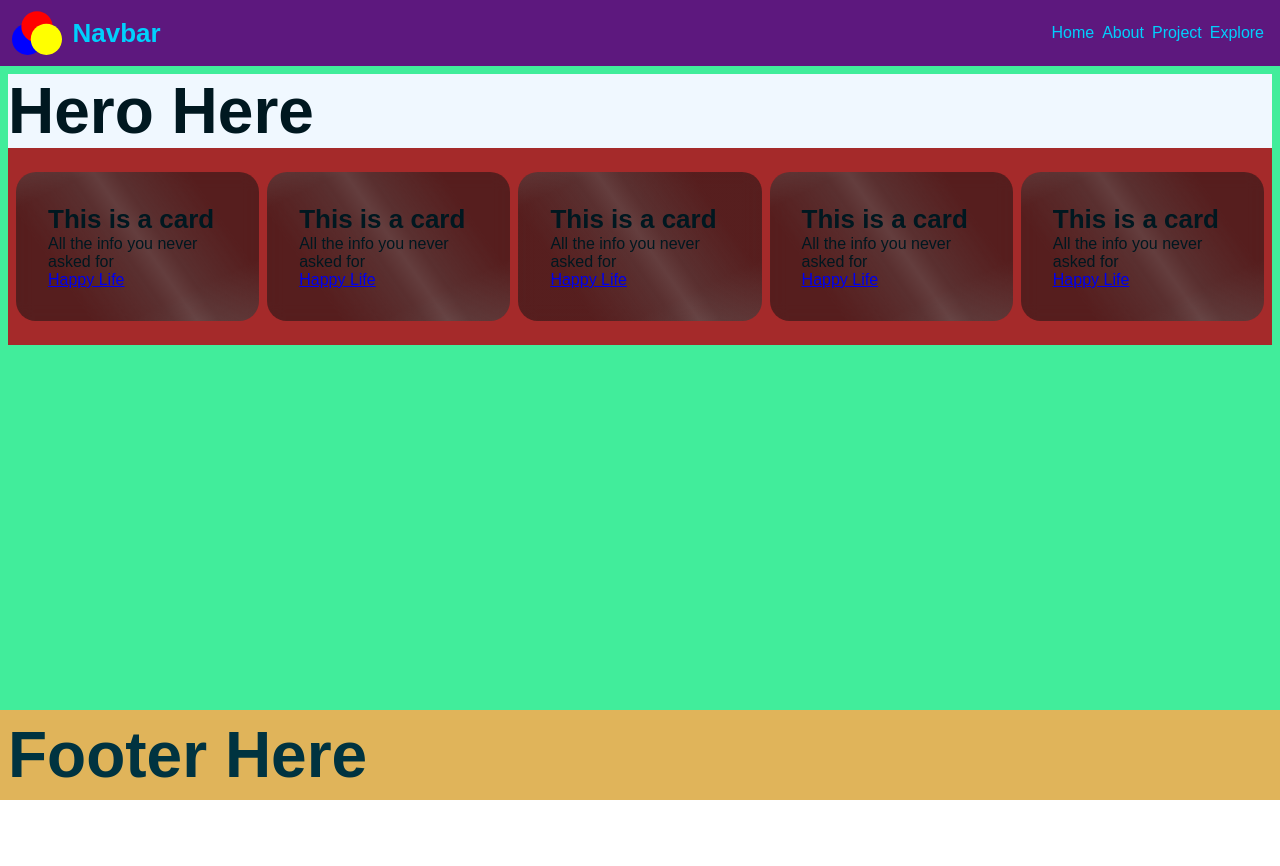
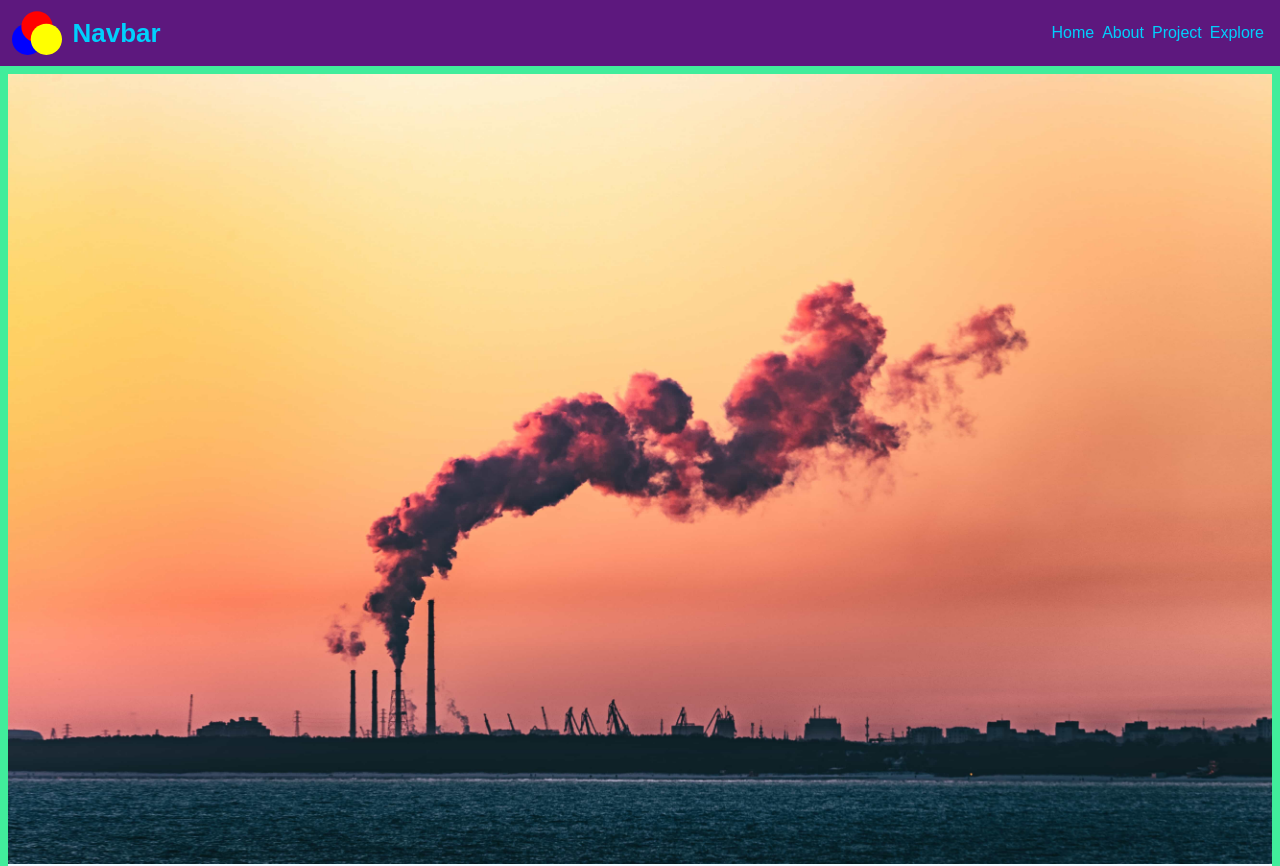
Before and after one commit to LarsGKodehode/Air-BnB-Copycat, a React (Vite) app: page / in a window 1280 px wide. Shown: the top 866 px of the page. Before the commit the page ends 800 px from the top, so only its background shows below. Built offline with nearby package versions, Linux system fonts and the light colour scheme.

Commit message:
Hero (#3)
* Initial commit for hero development

* Added Hero to MainContent

* prepare for merge with main

* hero image up and running

```diff
--- a/src/assets/components/mainContent/MainContent.tsx
+++ b/src/assets/components/mainContent/MainContent.tsx
@@ -6,9 +6,20 @@ import DynamicContent from '../subComponents/dynamicContent/DynamicContent';
 import styles from './MainContent.module.css'
 
 function MainContent() {
+  // Typescript interface hackery, should be extracted to a seperate file
+  interface ImageInfo {
+    imageURL: string,
+    imageAlt: string,
+  };
+
+  const backgroundImage: ImageInfo = {
+    imageURL: './src/assets/images/industry-landscape.jpg',
+    imageAlt: 'Sunset over an industrial zone',
+  };
+
   return(
     <div className={styles['main-content-wrapper']}>
-      <Hero />
+      <Hero {...backgroundImage}/>
       <DynamicContent />
     </div>
   );
--- a/src/assets/components/subComponents/hero/Hero.module.css
+++ b/src/assets/components/subComponents/hero/Hero.module.css
@@ -1,3 +1,7 @@
 .hero-wrapper {
   background-color: aliceblue;
 }
+
+.image {
+  width: 100%;
+}
--- a/src/assets/components/subComponents/hero/Hero.tsx
+++ b/src/assets/components/subComponents/hero/Hero.tsx
@@ -1,9 +1,19 @@
 import styles from './Hero.module.css';
 
-function Hero() {
+// Typescript interface hackery, should be extracted to a seperate file
+interface ImageInfo {
+  imageURL: string,
+  imageAlt: string,
+};
+
+function Hero(props: ImageInfo) {
+
+  const { imageURL, imageAlt } = props;
+  console.log(imageURL)
+
   return(
     <div className={styles['hero-wrapper']}>
-      <h1>Hero Here</h1>
+      <img className={styles['image']} src={imageURL} alt={imageAlt} />
     </div>
   );
 };
```
Also changed, not shown: src/assets/images/industry-landscape-raw.jpg (added), src/assets/images/industry-landscape.jpg (added).
